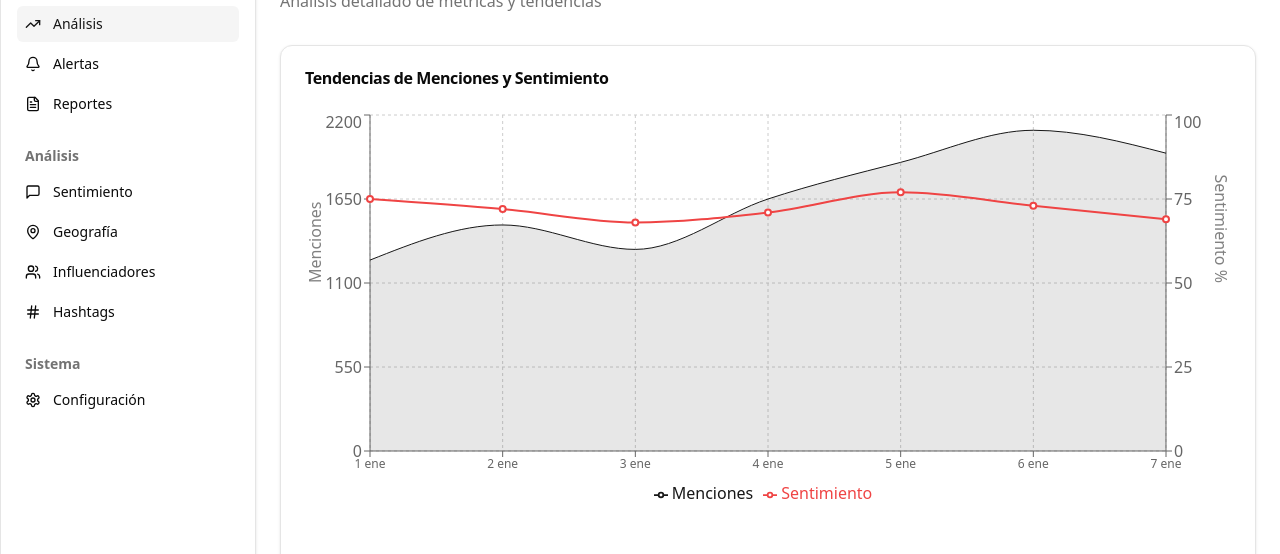
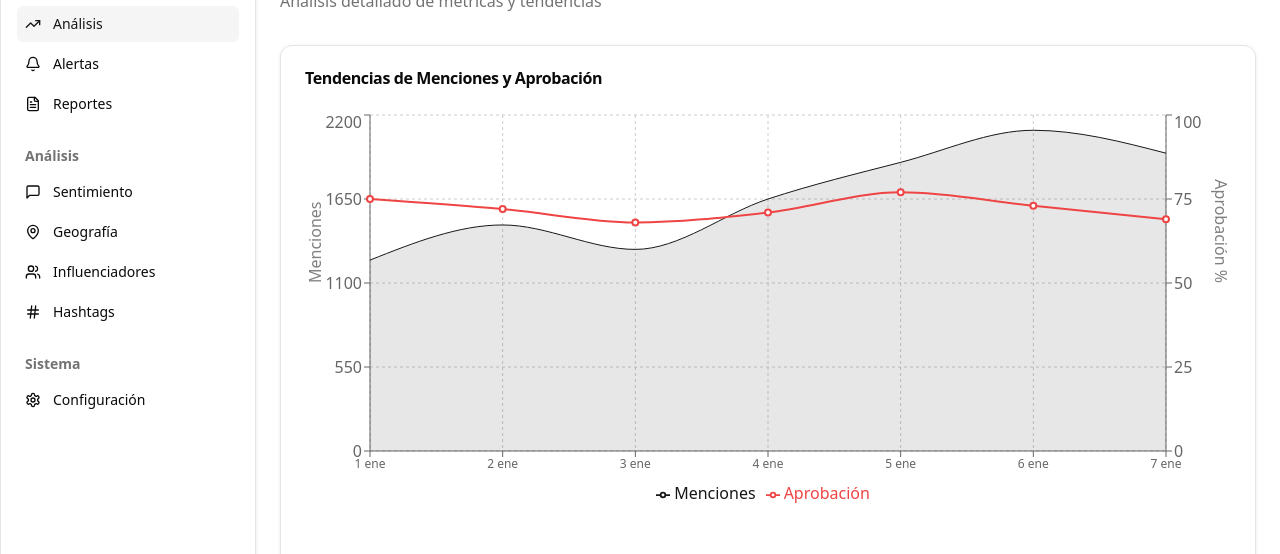
Before and after one commit to anvorja/PolitIQ-prototype-flow, a Next.js app: page /analytics in a window 1280 px wide. Shown: the part 135-689 px from the top of the page. Built offline with nearby package versions, Linux system fonts and the light colour scheme.

Commit message:
Translate and update labels on Analytics components

```diff
--- a/src/app/page.tsx
+++ b/src/app/page.tsx
@@ -1,3 +1,5 @@
+// app/page.tsx
+
 import { redirect } from 'next/navigation';
 
 export default function HomePage() {
--- a/src/components/analytics/TopicsAnalysis.tsx
+++ b/src/components/analytics/TopicsAnalysis.tsx
@@ -1,3 +1,5 @@
+// analytics/TopicsAnalysis.tsx
+
 "use client"
 
 import React, { useState } from 'react';
@@ -16,6 +18,7 @@ import {
 } from 'recharts';
 import { topicsAnalysisData } from '@/data/TopicsAnalysisMockData';
 import { formatShortDate } from '@/lib/dateUtils';
+import { translateMetricName, translateTooltipTerm, formatSentimentValue } from "@/lib/translateUtils";
 
 export function TopicsAnalysis() {
     const [selectedTopic, setSelectedTopic] = useState(topicsAnalysisData[0]);
@@ -52,12 +55,20 @@ export function TopicsAnalysis() {
                         <CardContent>
                             <div className="space-y-4">
                                 <div>
-                                    <p className="text-sm text-muted-foreground">Menciones</p>
-                                    <p className="text-2xl font-bold">{selectedTopic.mentions.toLocaleString()}</p>
+                                    <p className="text-sm text-muted-foreground">
+                                        {translateMetricName('mentions')}
+                                    </p>
+                                    <p className="text-2xl font-bold">
+                                        {selectedTopic.mentions.toLocaleString()}
+                                    </p>
                                 </div>
                                 <div>
-                                    <p className="text-sm text-muted-foreground">Sentimiento</p>
-                                    <p className="text-2xl font-bold">{selectedTopic.sentiment}%</p>
+                                    <p className="text-sm text-muted-foreground">
+                                        {translateMetricName('sentiment')}
+                                    </p>
+                                    <p className="text-2xl font-bold">
+                                        {formatSentimentValue(selectedTopic.sentiment)}
+                                    </p>
                                 </div>
                                 <div>
                                     <p className="text-sm text-muted-foreground">Engagement</p>
@@ -67,6 +78,13 @@ export function TopicsAnalysis() {
                         </CardContent>
                     </Card>
 
+                    {/* Resto del componente... */}{/* Temas Relacionados */}
+                    <Card>
+                        <CardHeader>
+                            <CardTitle className="text-lg">Temas Relacionados</CardTitle>
+                        </CardHeader>
+                        <CardContent>
+                            {/* ... */}
                             {/* Temas Relacionados */}
                             <Card>
                                 <CardHeader>
@@ -96,6 +114,8 @@ export function TopicsAnalysis() {
                                     </div>
                                 </CardContent>
                             </Card>
+                        </CardContent>
+                    </Card>
 
                     {/* Tendencia Temporal */}
                     <Card className="md:col-span-2">
@@ -107,16 +127,17 @@ export function TopicsAnalysis() {
                             <div className="mt-2 space-y-2">
                                 <div className="flex items-center gap-2">
                                     <div className="w-3 h-3 rounded-full bg-primary"></div>
-                                    <span className="text-sm">Menciones (línea azul): Cantidad de veces que se menciona el tema por día</span>
+                                    <span className="text-sm">
+                                        {translateMetricName('mentions')} (línea azul): Cantidad de veces que se menciona el tema por día
+                                    </span>
                                 </div>
                                 <div className="flex items-center gap-2">
                                     <div className="w-3 h-3 rounded-full bg-destructive"></div>
-                                    <span className="text-sm">Sentimiento (línea roja): Porcentaje de sentimiento positivo del tema (0-100%)</span>
+                                    <span className="text-sm">
+                                        {translateMetricName('sentiment')} (línea roja): Porcentaje de aprobación del tema (0-100%)
+                                    </span>
                                 </div>
                             </div>
-                            <p className="text-sm text-muted-foreground mt-2">
-                                Permite identificar tendencias, picos de menciones y cambios en la percepción del tema a lo largo del tiempo.
-                            </p>
                         </CardHeader>
                         <CardContent>
                             <div className="h-[300px]">
@@ -135,24 +156,26 @@ export function TopicsAnalysis() {
                                         <Tooltip
                                             labelFormatter={formatShortDate}
                                             formatter={(value: number, name: string) => [
-                                                name === 'sentiment' ? `${value}%` : value,
-                                                name === 'sentiment' ? 'Sentimiento' : 'Menciones'
+                                                name === 'sentiment' ? formatSentimentValue(value) : value,
+                                                translateTooltipTerm(name)
                                             ]}
                                         />
-                                        <Legend />
+                                        <Legend
+                                            formatter={(value) => translateMetricName(value)}
+                                        />
                                         <Line
                                             yAxisId="left"
                                             type="monotone"
                                             dataKey="mentions"
                                             stroke="hsl(var(--primary))"
-                                            name="Menciones"
+                                            name="mentions"
                                         />
                                         <Line
                                             yAxisId="right"
                                             type="monotone"
                                             dataKey="sentiment"
                                             stroke="hsl(var(--destructive))"
-                                            name="Sentimiento"
+                                            name="sentiment"
                                         />
                                     </LineChart>
                                 </ResponsiveContainer>
@@ -166,6 +189,7 @@ export function TopicsAnalysis() {
                             <CardTitle className="text-lg">Principales Influenciadores</CardTitle>
                         </CardHeader>
                         <CardContent>
+                            {/* ... */}
                             <div className="grid grid-cols-1 md:grid-cols-3 gap-4">
                                 {selectedTopic.topInfluencers.map((influencer) => (
                                     <div
--- a/src/components/analytics/TrendsChart.tsx
+++ b/src/components/analytics/TrendsChart.tsx
@@ -17,13 +17,14 @@ import {
 } from 'recharts';
 import { trendData, topicTrends } from '@/data/TrendsMockData';
 import { TrendingDown, TrendingUp, Minus } from 'lucide-react';
-import {formatShortDate} from "@/lib/dateUtils";
+import { formatShortDate } from "@/lib/dateUtils";
+import { translateMetricName, formatSentimentValue } from "@/lib/translateUtils";
 
 export function TrendsChart() {
     return (
         <Card className="col-span-full">
             <CardHeader>
-                <CardTitle>Tendencias de Menciones y Sentimiento</CardTitle>
+                <CardTitle>Tendencias de {translateMetricName('mentions')} y {translateMetricName('sentiment')}</CardTitle>
             </CardHeader>
             <CardContent>
                 <div className="h-[400px] mb-6">
@@ -38,7 +39,7 @@ export function TrendsChart() {
                             <YAxis
                                 yAxisId="left"
                                 label={{
-                                    value: 'Menciones',
+                                    value: translateMetricName('mentions'),
                                     angle: -90,
                                     position: 'insideLeft'
                                 }}
@@ -48,24 +49,26 @@ export function TrendsChart() {
                                 orientation="right"
                                 domain={[0, 100]}
                                 label={{
-                                    value: 'Sentimiento %',
+                                    value: `${translateMetricName('sentiment')} %`,
                                     angle: 90,
                                     position: 'insideRight'
                                 }}
                             />
                             <Tooltip
-                                formatter={(value: number, name: string) => {
-                                    if (name === "sentiment") return `${value}%`;
-                                    return value.toLocaleString();
-                                }}
                                 labelFormatter={formatShortDate}
+                                formatter={(value: number, name: string) => [
+                                    name === 'sentiment' ? formatSentimentValue(value) : value.toLocaleString(),
+                                    translateMetricName(name)
+                                ]}
                             />
-                            <Legend />
+                            <Legend
+                                formatter={(value) => translateMetricName(value)}
+                            />
                             <Area
                                 yAxisId="left"
                                 type="monotone"
                                 dataKey="mentions"
-                                name="Menciones"
+                                name="mentions"
                                 fill="hsl(var(--primary))"
                                 fillOpacity={0.1}
                                 stroke="hsl(var(--primary))"
@@ -74,7 +77,7 @@ export function TrendsChart() {
                                 yAxisId="right"
                                 type="monotone"
                                 dataKey="sentiment"
-                                name="Sentimiento"
+                                name="sentiment"
                                 stroke="hsl(var(--destructive))"
                                 strokeWidth={2}
                             />
@@ -92,7 +95,7 @@ export function TrendsChart() {
                             <div>
                                 <h3 className="font-medium">{topic.topic}</h3>
                                 <p className="text-sm text-muted-foreground">
-                                    {topic.count.toLocaleString()} menciones
+                                    {topic.count.toLocaleString()} {translateMetricName('mentions').toLowerCase()}
                                 </p>
                             </div>
                             <div className={`flex items-center ${
--- /dev/null
+++ b/src/lib/translateUtils.ts
@@ -0,0 +1,28 @@
+// src/lib/translateUtils.ts
+
+// Función para traducir términos técnicos a términos de UI
+export const translateTechnicalTerm = (term: string): string => {
+    const translations: Record<string, string> = {
+        'sentiment': 'Aprobación',
+        'mentions': 'Menciones',
+        // Agregar más traducciones según sea necesario
+    };
+
+    return translations[term.toLowerCase()] || term;
+};
+
+// Función específica para nombres de métricas en gráficos
+export const translateMetricName = (metricName: string): string => {
+    // Para uso en leyendas, títulos de ejes, etc.
+    return translateTechnicalTerm(metricName);
+};
+
+// Función para traducir términos en tooltips o información detallada
+export const translateTooltipTerm = (term: string): string => {
+    return translateTechnicalTerm(term);
+};
+
+// Función para formatear valor de sentimiento/aprobación
+export const formatSentimentValue = (value: number): string => {
+    return `${value}%`;
+};
```
Lines whose indentation alone changed are shown as unchanged.
